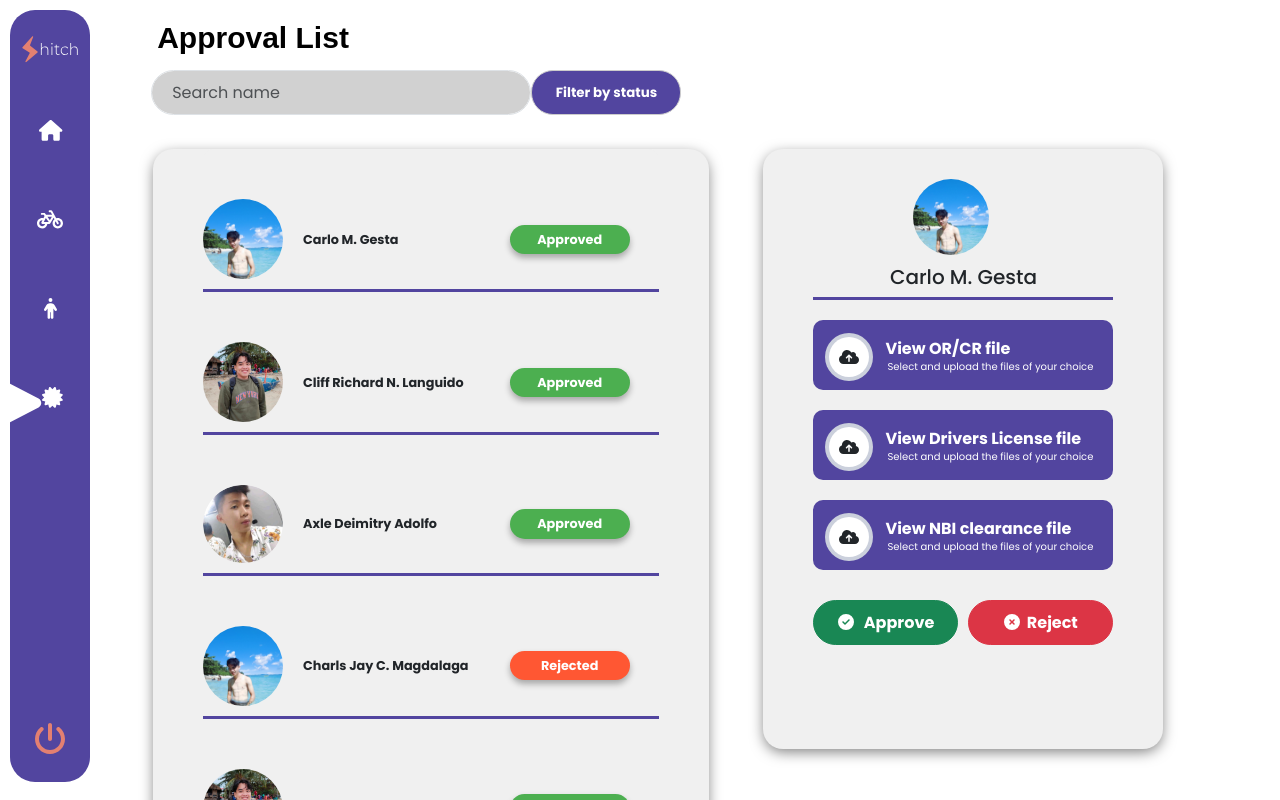
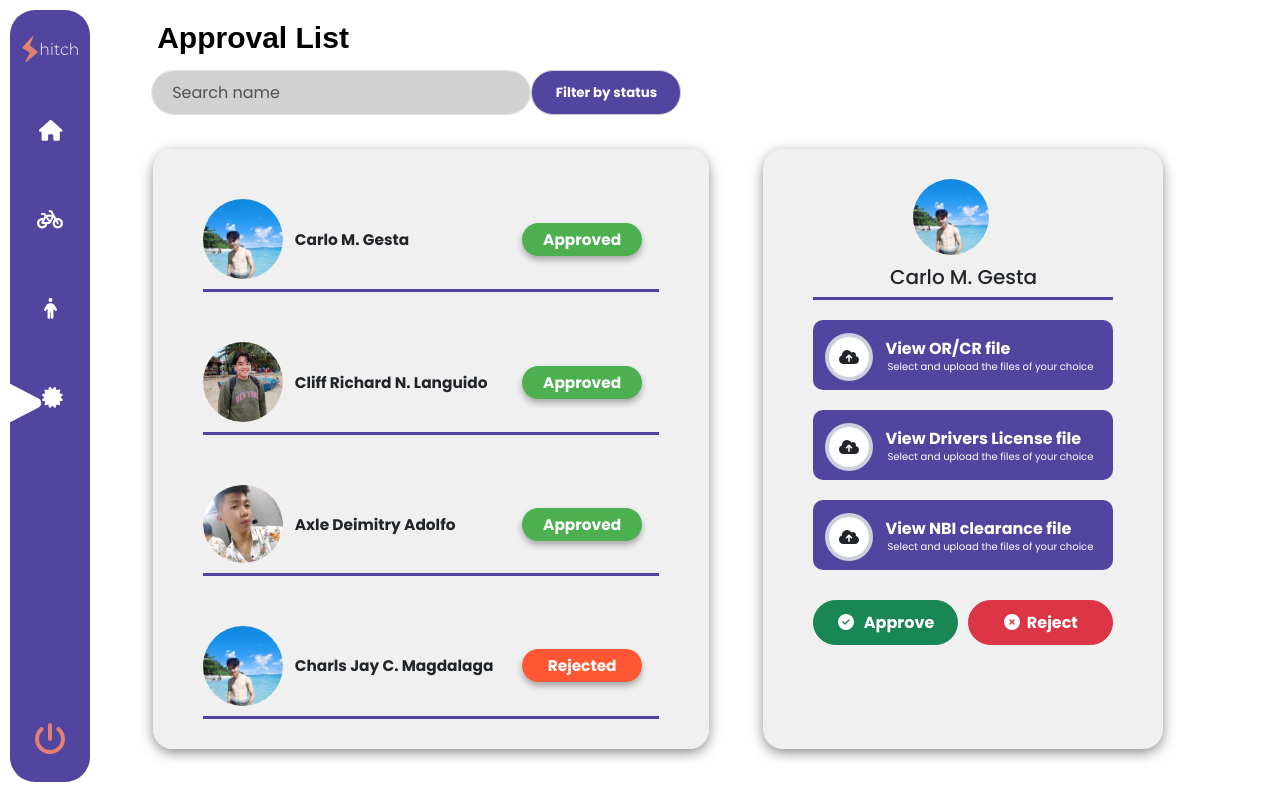
Before and after one commit to wingled22/pagyeonjaFrontEnd, a React (Vite) app: page /rider-approval in a window 1280 px wide. Shown: the top 800 px of the page. Built offline with nearby package versions, Linux system fonts and the light colour scheme.

Commit message:
fixing some bugs

```diff
--- a/src/assets/css/CommuterTable.css
+++ b/src/assets/css/CommuterTable.css
@@ -24,9 +24,9 @@
     box-shadow: 0px 10px 5px #888, 0px -10px 5px #888;
 }
 
-thead {
+/* thead {
     position: sticky !important;
-}
+} */
 
 
 .tableCommuterTable {
@@ -50,11 +50,11 @@ thead {
 .btn {
     margin-left: 10px;
 }
-
+/*
 tbody {
     overflow: auto !important;
     max-height: 86vh;
-}
+} */
 
 .badgeStatusCommuter {
     width: 100%;
--- a/src/assets/css/RiderApprovalDashboard.css
+++ b/src/assets/css/RiderApprovalDashboard.css
@@ -47,12 +47,12 @@
 
 /************************ table styling ***********************/
 
-.table-container {
+.rider-approval-table-container {
    /* display: flex !important; */
 
    width: 100%;
 
-   min-height: 75vh !important;
+   max-height: 75vh !important;
 
   overflow-y: auto !important;
   padding: 0px 50px 50px 50px !important;
@@ -63,6 +63,8 @@
   font-weight: bold !important;
   margin-left: 20px !important;
   margin-top: 20px !important;
+
+
 }
 
 .table-in {
--- a/src/assets/css/RiderPage.css
+++ b/src/assets/css/RiderPage.css
@@ -98,7 +98,7 @@
   background-color: #555;
 }
 
-th {
+/* th {
   background-color: #52459f !important;
   color: white !important;
   padding: 18px !important;
@@ -109,7 +109,7 @@ th {
 
 tbody {
   font-size: 1vw;
-}
+} */
 
 .id-header {
   border-top-left-radius: 20px;
@@ -119,9 +119,9 @@ tbody {
   border-top-right-radius: 20px;
 }
 
-td {
+/* td {
   margin-left: 30px !important;
-}
+} */
 
 .btn {
   margin-left: 10px;
--- a/src/components/RiderApprovalComponents/Rider_Approval_Table.jsx
+++ b/src/components/RiderApprovalComponents/Rider_Approval_Table.jsx
@@ -43,7 +43,7 @@ const Rider_Approval_TablePage = ({text, color}) => {
 
 
   return (
-    <div className="table-container">
+    <div className="rider-approval-table-container">
       <table className="table-in">
 
         <tbody>
```
